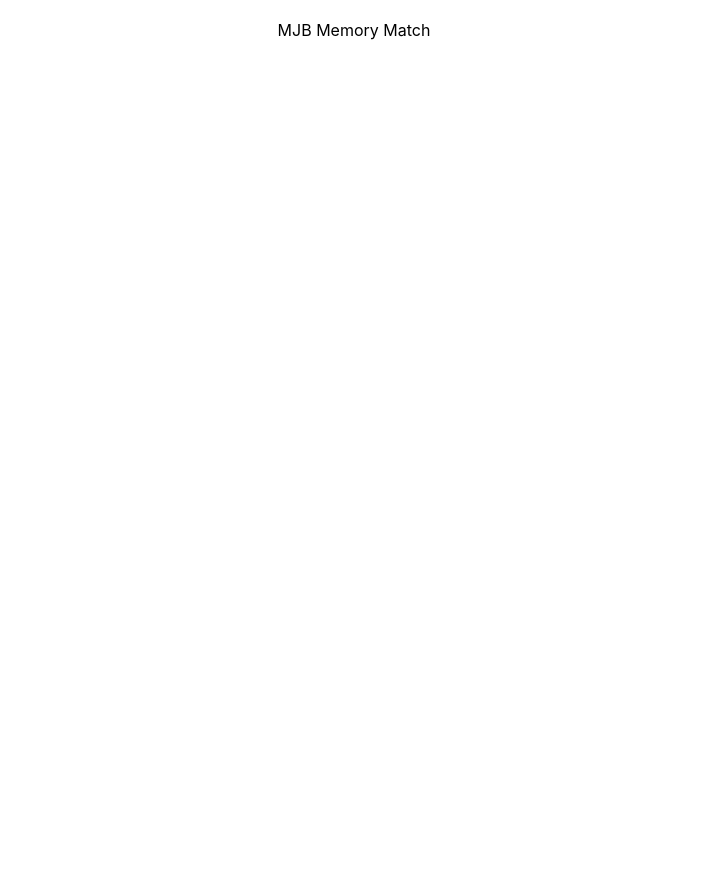
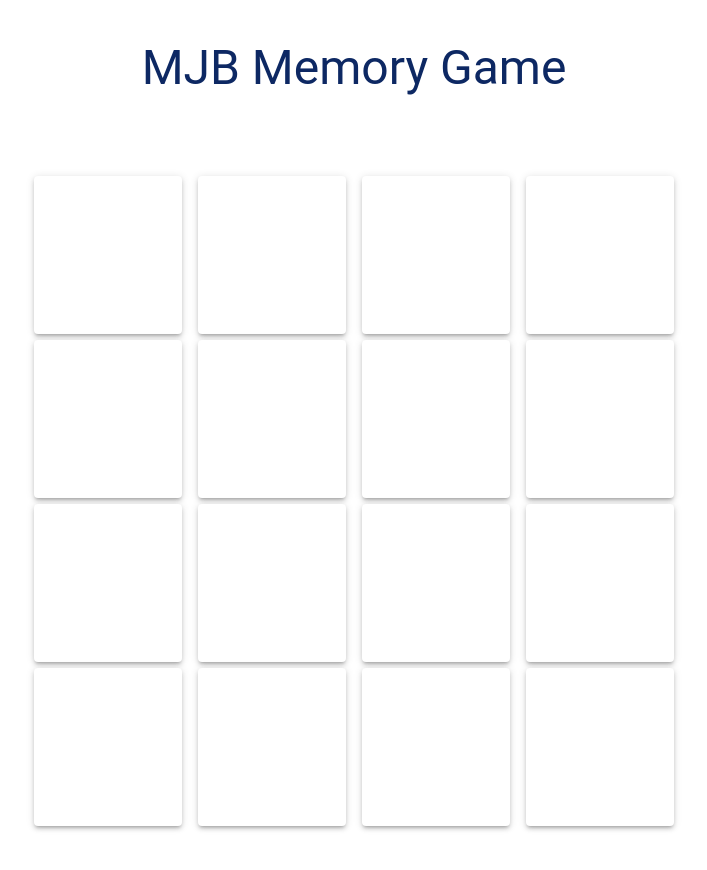
Before and after one commit to MaximilianJB/best-self-project, a React (Create React App) app in the folder mjb-memory-game/: page / in a window 1280 px wide. Shown: the top 870 px of the page, without its empty margins (286-993 px from the left). Before the commit the page ends 800 px from the top, so only its background shows below. Built offline with nearby package versions, Linux system fonts and the light colour scheme.

Commit message:
feat: implement mui and create grid

```diff
--- a/mjb-memory-game/package.json
+++ b/mjb-memory-game/package.json
@@ -3,6 +3,9 @@
   "version": "0.1.0",
   "private": true,
   "dependencies": {
+    "@emotion/react": "^11.11.1",
+    "@emotion/styled": "^11.11.0",
+    "@mui/material": "^5.14.15",
     "@testing-library/jest-dom": "^5.17.0",
     "@testing-library/react": "^13.4.0",
     "@testing-library/user-event": "^13.5.0",
--- a/mjb-memory-game/src/App.css
+++ b/mjb-memory-game/src/App.css
@@ -1,7 +1,3 @@
 .App {
   text-align: center;
 }
-
-.Header {
-  padding: 20px;
-}
--- a/mjb-memory-game/src/App.js
+++ b/mjb-memory-game/src/App.js
@@ -1,9 +1,19 @@
-import './App.css';
+import "./App.css";
+import Typography from "@mui/material/Typography";
+import GameGrid from "./components/GameGrid";
 
 function App() {
   return (
     <div className="App">
-      <div className = "Header">MJB Memory Match</div>
+      <div className="Header">
+        <Typography variant="h3" paddingTop={5} color={"#0D2863"}>
+          MJB Memory Game
+        </Typography>
+      </div>
+      <div className="Body">
+        <GameGrid />
+      </div>
+      <div className="Footer">{/* Footer content */}</div>
     </div>
   );
 }
--- /dev/null
+++ b/mjb-memory-game/src/components/GameGrid.js
@@ -0,0 +1,28 @@
+import React from "react";
+import { Box, Grid } from "@mui/material";
+import Tile from "./Tile";
+
+const Item = () => (
+  <Box sx={{ width: "100%", paddingTop: "100%", position: "relative" }}>
+    <Box
+      sx={{ position: "absolute", top: 0, left: 0, right: 0, bottom: 0 }}
+      border={1}
+    ></Box>
+  </Box>
+);
+
+function GameGrid() {
+  return (
+    <Box padding={10} width={"50%"} margin={"auto"}>
+      <Grid container spacing={2} columns={8}>
+        {[...Array(16)].map((_, index) => (
+          <Grid key={index} item xs={2}>
+            <Tile />
+          </Grid>
+        ))}
+      </Grid>
+    </Box>
+  );
+}
+
+export default GameGrid;
--- /dev/null
+++ b/mjb-memory-game/src/components/Tile.js
@@ -0,0 +1,18 @@
+import { Box, Paper } from "@mui/material";
+import React from "react";
+
+function Tile() {
+  return (
+    <Box sx={{ width: "100%", paddingTop: "100%", position: "relative" }}>
+      <Box sx={{ position: "absolute", top: 0, left: 0, right: 0, bottom: 0 }}>
+        <Paper
+          elevation={3}
+          square={false}
+          sx={{ padding: "5px", height: "100%" }}
+        ></Paper>
+      </Box>
+    </Box>
+  );
+}
+
+export default Tile;
```
Also changed, not shown: package.json (deleted, +0 -7 lines), mjb-memory-game/components/GameGrid.js (deleted), mjb-memory-game/components/Tile.js (deleted), 2 other files (tests, documents, lock files or other folders).
